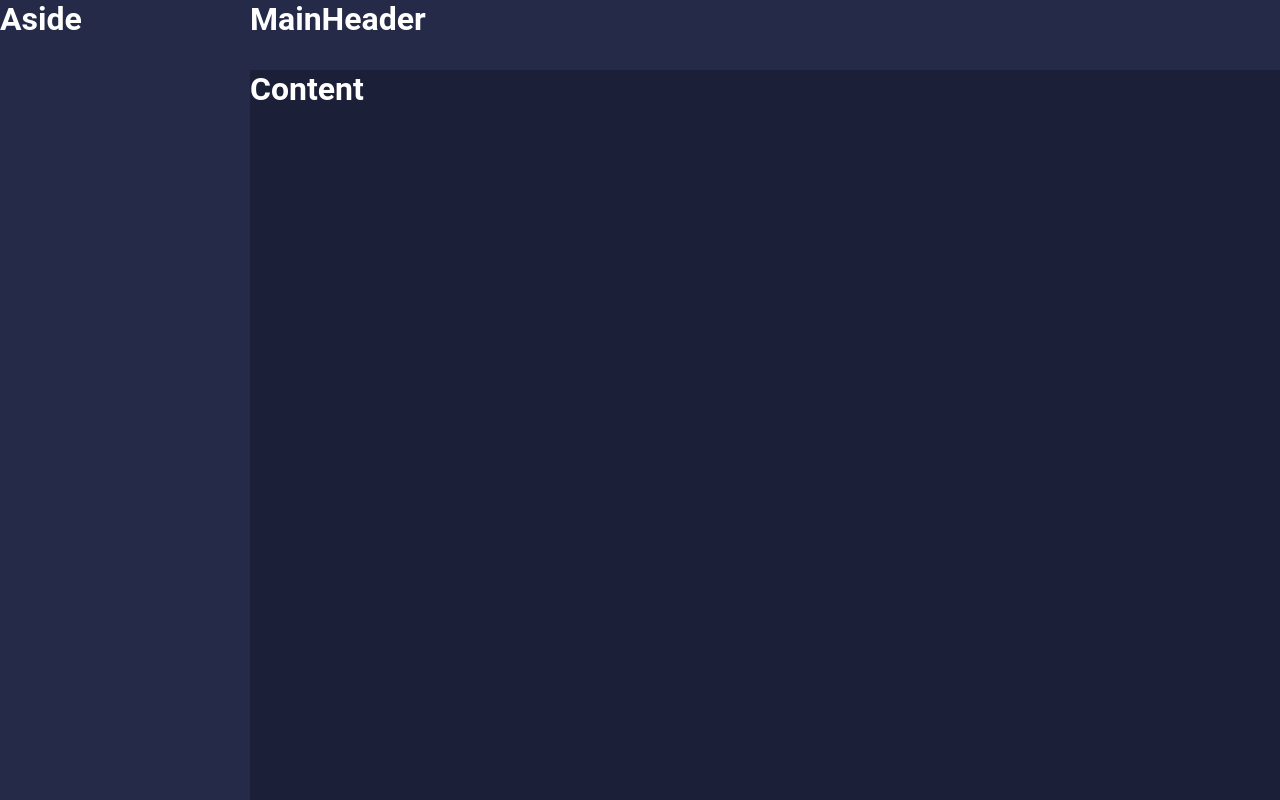
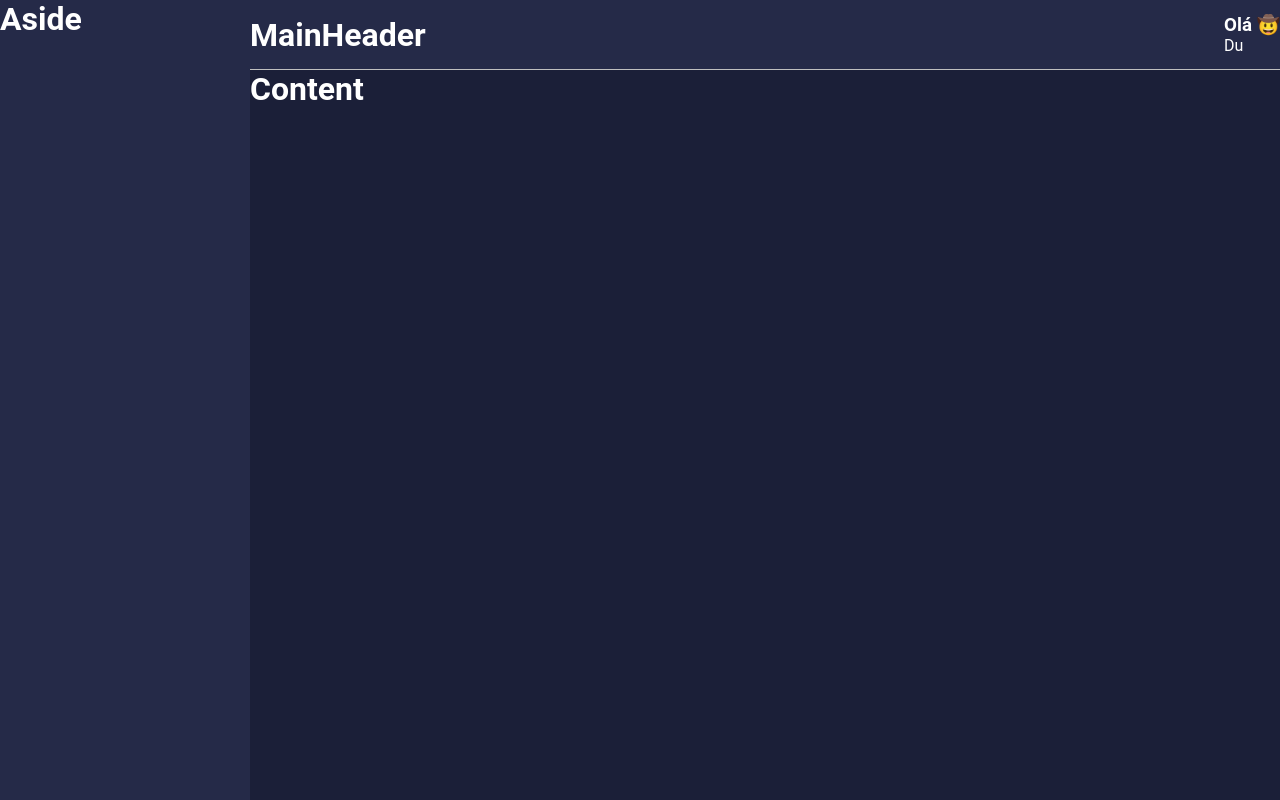
Before and after one commit to Eduardo-silva0/-minha-carteira, a Next.js app: page / in a window 1280 px wide. Built offline with nearby package versions, Linux system fonts and the light colour scheme.

Commit message:
5. Criando o header principal

```diff
--- a/package.json
+++ b/package.json
@@ -3,9 +3,9 @@
   "version": "0.1.0",
   "private": true,
   "scripts": {
-    "dev": "next dev",
+    "start": "next dev",
     "build": "next build",
-    "start": "next start"
+    "start2": "next start"
   },
   "dependencies": {
     "@types/styled-components": "^5.1.7",
@@ -17,6 +17,7 @@
   "devDependencies": {
     "@types/node": "^14.14.19",
     "@types/react": "^17.0.0",
+    "babel-plugin-styled-components": "^1.12.0",
     "typescript": "^4.1.3"
   }
 }
--- a/src/pages/components/MainHeader/index.tsx
+++ b/src/pages/components/MainHeader/index.tsx
@@ -1,9 +1,27 @@
-import { Container } from './styles';
+import { useMemo } from 'react'
+
+import emojis from '../../../../utils/emojis';
+
+import {
+  Container,
+  Profile,
+  Welcome,
+  UserName
+} from "./styles";
 
 const MainHeader: React.FC = () => {
+  const emoji = useMemo(() => {
+    const indice = Math.floor(Math.random() * emojis.length);
+    return emojis[indice]
+  }, [])
   return (
     <Container>
       <h1>MainHeader</h1>
+
+      <Profile>
+        <Welcome>Olá {emoji} </Welcome>
+        <UserName>Du</UserName>
+      </Profile>
     </Container>
   );
 };
--- a/src/pages/components/MainHeader/styles.ts
+++ b/src/pages/components/MainHeader/styles.ts
@@ -5,4 +5,24 @@
   color: ${props => props.theme.colors.white};
 
   background-color: ${props => props.theme.colors.secondary};
+
+  display: flex;
+  justify-content: space-between;
+  align-items: center;
+
+  padding: 0  10;
+
+  border-bottom: 1px solid ${props => props.theme.colors.gray};
 `;
+
+export const Profile = styled.div`
+  color: ${props => props.theme.colors.white};
+`;
+
+export const Welcome = styled.h3`
+
+`;
+
+export const UserName = styled.span`
+
+`;
--- /dev/null
+++ b/utils/emojis.ts
@@ -0,0 +1,3 @@
+export default [
+  '🙂','🤩','🤠','😎','😄','😀','🤑','🧐',
+]
```
Also changed, not shown: .babelrc (added), 2 other files (tests, documents, lock files or other folders).
